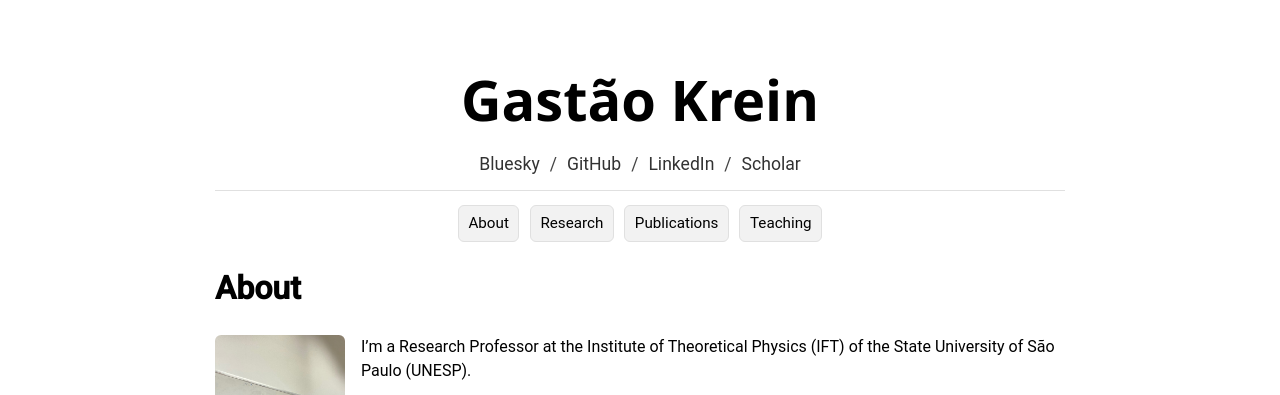
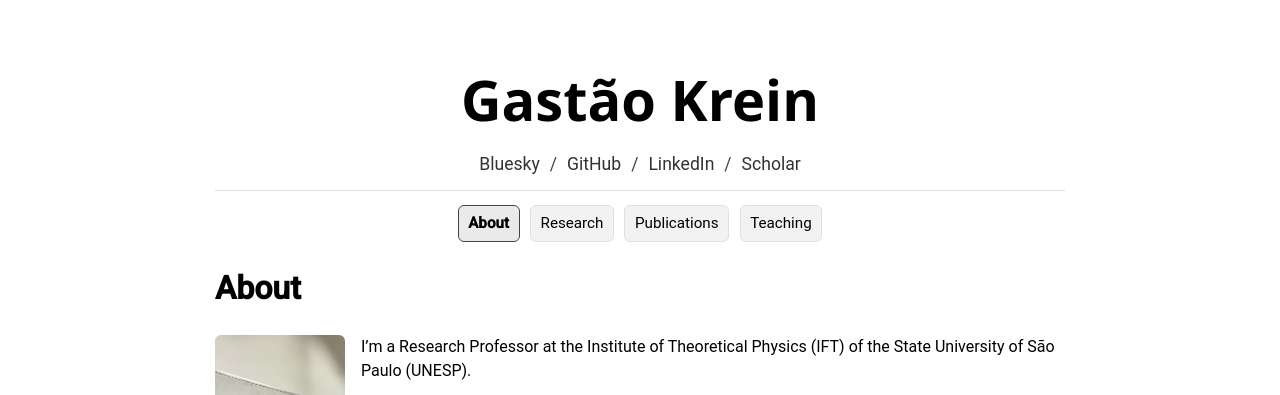
Before and after one commit to gkrein/gkrein.github.io, a Jekyll site: the page built from index.md, in a window 1280 px wide. Shown: the top 395 px of the page. Built offline with Jekyll 4.4.1, drawn with Linux system fonts in a browser that asks for light colours; some web fonts are replaced.

Commit message:
Update default.html

```diff
--- a/_layouts/default.html
+++ b/_layouts/default.html
@@ -28,10 +28,10 @@
 
     <!-- Centered boxed/greyed tabs -->
     <nav class="tabs">
-  <a href="/index.html">About</a>
-  <a href="/research">Research</a>
-  <a href="/publications">Publications</a>
-  <a href="/teaching">Teaching</a>
+  <a href="/index.html" class="{% if page.title == 'About' %}active{% endif %}">About</a>
+  <a href="/research" class="{% if page.title == 'Research' %}active{% endif %}">Research</a>
+  <a href="/publications" class="{% if page.title == 'Publications' %}active{% endif %}">Publications</a>
+  <a href="/teaching" class="{% if page.title == 'Teaching' %}active{% endif %}">Teaching</a>
 </nav>
   </header>
 
```
